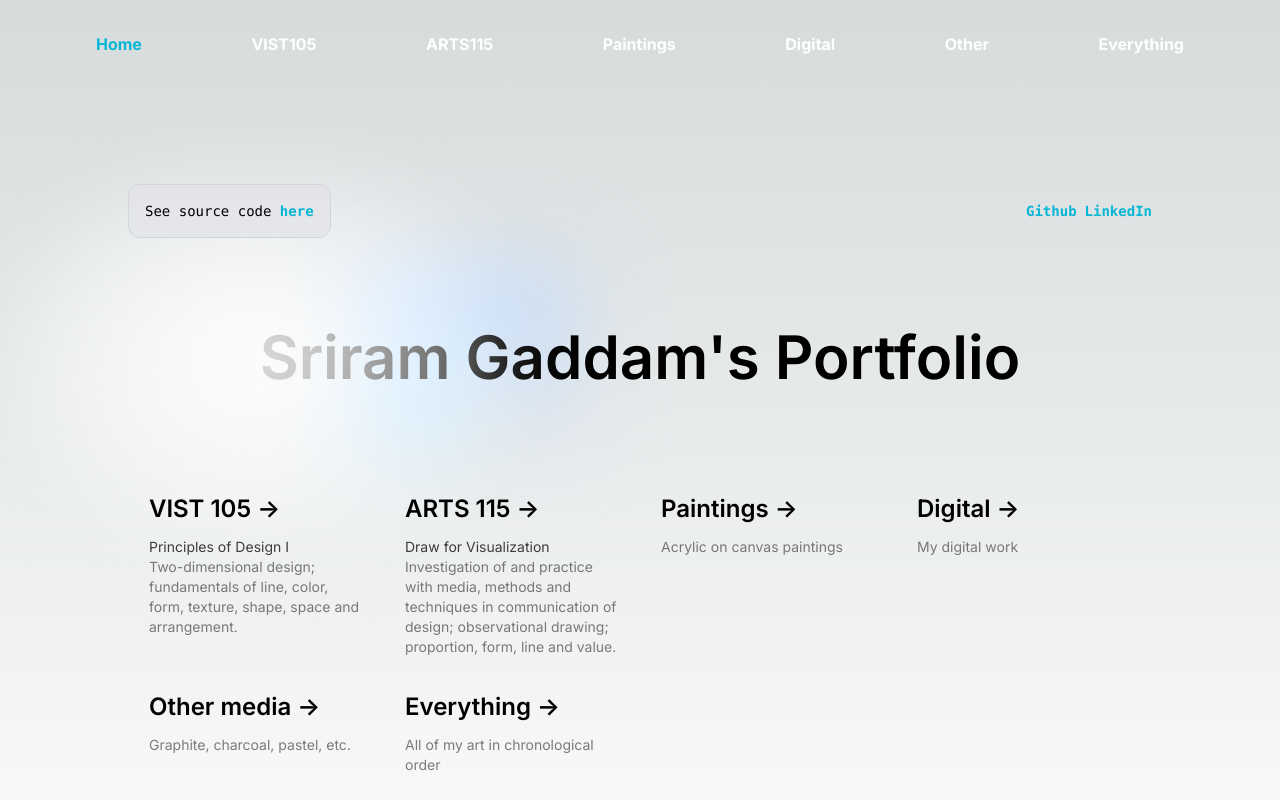
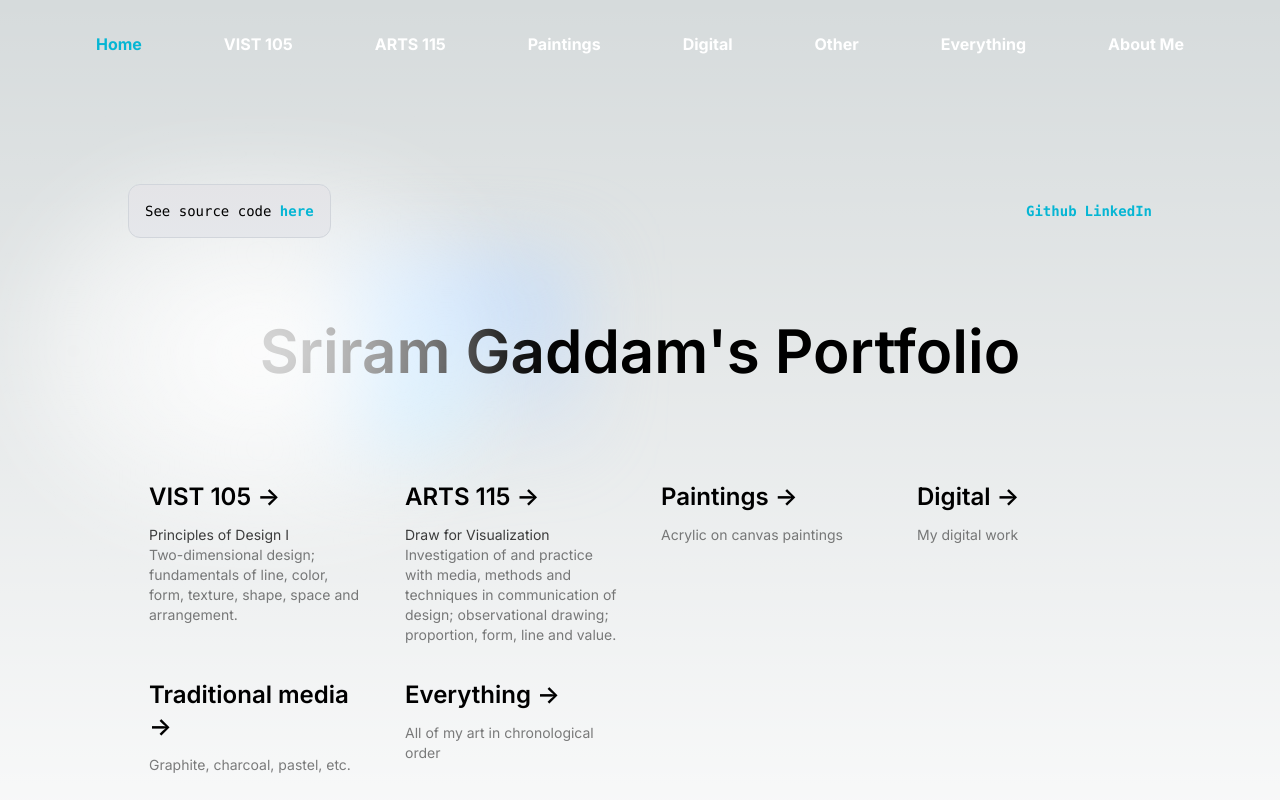
Before and after one commit to SriramGaddam5/portfolio, a Next.js app: page / in a window 1280 px wide. Shown: the top 800 px of the page. Built offline with nearby package versions, Linux system fonts and the light colour scheme.

Commit message:
add template pages

```diff
--- /dev/null
+++ b/src/app/About.js
@@ -0,0 +1,15 @@
+import Image from "next/image";
+import Link from "next/link";
+
+export default function About() {
+  return (
+    <main className="flex min-h-screen flex-col items-center justify-between p-24">
+      <h1 className={`text-6xl font-semibold`}>About Me</h1>
+      <p>
+        I like to create video games in Unity and have experience with Java, C#,
+        React, Python, and HTML/CSS. Aside from coding, I like to paint and play
+        the guitar.
+      </p>
+    </main>
+  );
+}
--- a/src/app/App.js
+++ b/src/app/App.js
@@ -7,7 +7,7 @@ import VIST105 from "/VIST105";
 import ARTS115 from "/ARTS115";
 import Paintings from "/Paintings";
 import Digital from "/Digital";
-import Other from "/Other";
+import Traditional from "/Traditional";
 import Everything from "/Everything";
 
 export default function App() {
@@ -20,7 +20,7 @@ export default function App() {
         <Route path="/ARTS115" element={<ARTS115 />} />
         <Route path="/Paintings" element={<Paintings />} />
         <Route path="/Digital" element={<Digital />} />
-        <Route path="/Other" element={<Other />} />
+        <Route path="/Traditional" element={<Traditional />} />
         <Route path="/Everything" element={<Everything />} />
       </Routes>
     </Router>
--- a/src/app/Digital.js
+++ b/src/app/Digital.js
@@ -0,0 +1,10 @@
+import Image from "next/image";
+import Link from "next/link";
+
+export default function Digital() {
+  return (
+    <main className="flex min-h-screen flex-col items-center justify-between p-24">
+      <h1 className={`text-6xl font-semibold`}>Digital</h1>
+    </main>
+  );
+}
--- a/src/app/Header.js
+++ b/src/app/Navbar.js
@@ -1,16 +1,16 @@
 import Link from "next/link";
 
-export default function Header() {
+export default function Navbar() {
   return (
     <div class="flex items-center justify-between px-24 py-8">
       <Link className={`text-cyan-500 font-bold`} href="/">
         Home
       </Link>
       <Link className={`text-white font-bold`} href="/VIST105">
-        VIST105
+        VIST 105
       </Link>
       <Link className={`text-white font-bold`} href="/ARST115">
-        ARTS115
+        ARTS 115
       </Link>
       <Link className={`text-white font-bold`} href="/Paintings">
         Paintings
@@ -24,6 +24,9 @@ export default function Header() {
       <Link className={`text-white font-bold`} href="/Everything">
         Everything
       </Link>
+      <Link className={`text-white font-bold`} href="/About">
+        About Me
+      </Link>
     </div>
   );
 }
--- a/src/app/Paintings.js
+++ b/src/app/Paintings.js
@@ -0,0 +1,10 @@
+import Image from "next/image";
+import Link from "next/link";
+
+export default function Paintings() {
+  return (
+    <main className="flex min-h-screen flex-col items-center justify-between p-24">
+      <h1 className={`text-6xl font-semibold`}>Paintings</h1>
+    </main>
+  );
+}
--- /dev/null
+++ b/src/app/Traditional.js
@@ -0,0 +1,10 @@
+import Image from "next/image";
+import Link from "next/link";
+
+export default function Traditional() {
+  return (
+    <main className="flex min-h-screen flex-col items-center justify-between p-24">
+      <h1 className={`text-6xl font-semibold`}>Traditional</h1>
+    </main>
+  );
+}
--- a/src/app/VIST105.js
+++ b/src/app/VIST105.js
@@ -0,0 +1,10 @@
+import Image from "next/image";
+import Link from "next/link";
+
+export default function VIST105() {
+  return (
+    <main className="flex min-h-screen flex-col items-center justify-between p-24">
+      <h1 className={`text-6xl font-semibold`}>VIST 105</h1>
+    </main>
+  );
+}
--- /dev/null
+++ b/src/app/components/imageCard.js
@@ -0,0 +1,3 @@
+export default function imageCard() {
+  return <div className="">{/* <img src= /> */}</div>;
+}
--- a/src/app/layout.js
+++ b/src/app/layout.js
@@ -1,6 +1,6 @@
 import { Inter } from "next/font/google";
 import "./globals.css";
-import Header from "./Header";
+import Navbar from "./Navbar";
 import Footer from "./Footer";
 
 const inter = Inter({ subsets: ["latin"] });
@@ -14,7 +14,7 @@ export default function RootLayout({ children }) {
   return (
     <html lang="en">
       <body className={inter.className}>
-        <Header />
+        <Navbar />
         {children}
         <Footer />
       </body>
--- a/src/app/page.js
+++ b/src/app/page.js
@@ -35,7 +35,7 @@ export default function Home() {
 
       <div className="mb-32 grid text-center lg:max-w-5xl lg:w-full lg:mb-0 lg:grid-cols-4 lg:text-left">
         <a
-          href="https://nextjs.org/docs?utm_source=create-next-app&utm_medium=appdir-template&utm_campaign=create-next-app"
+          href="/VIST105"
           className="group rounded-lg border border-transparent px-5 py-4 transition-colors hover:border-gray-300 hover:bg-gray-100 hover:dark:border-neutral-700 hover:dark:bg-neutral-800/30"
           target="_blank"
           rel="noopener noreferrer">
@@ -55,7 +55,7 @@ export default function Home() {
         </a>
 
         <a
-          href="https://nextjs.org/learn?utm_source=create-next-app&utm_medium=appdir-template-tw&utm_campaign=create-next-app"
+          href="/ARTS115"
           className="group rounded-lg border border-transparent px-5 py-4 transition-colors hover:border-gray-300 hover:bg-gray-100 hover:dark:border-neutral-700 hover:dark:bg-neutral-800 hover:dark:bg-opacity-30"
           target="_blank"
           rel="noopener noreferrer">
@@ -76,7 +76,7 @@ export default function Home() {
         </a>
 
         <a
-          href="https://vercel.com/templates?framework=next.js&utm_source=create-next-app&utm_medium=appdir-template&utm_campaign=create-next-app"
+          href="/Paintings"
           className="group rounded-lg border border-transparent px-5 py-4 transition-colors hover:border-gray-300 hover:bg-gray-100 hover:dark:border-neutral-700 hover:dark:bg-neutral-800/30"
           target="_blank"
           rel="noopener noreferrer">
@@ -92,7 +92,7 @@ export default function Home() {
         </a>
 
         <a
-          href="https://vercel.com/templates?framework=next.js&utm_source=create-next-app&utm_medium=appdir-template&utm_campaign=create-next-app"
+          href="/Digital"
           className="group rounded-lg border border-transparent px-5 py-4 transition-colors hover:border-gray-300 hover:bg-gray-100 hover:dark:border-neutral-700 hover:dark:bg-neutral-800/30"
           target="_blank"
           rel="noopener noreferrer">
@@ -108,12 +108,12 @@ export default function Home() {
         </a>
 
         <a
-          href="https://vercel.com/templates?framework=next.js&utm_source=create-next-app&utm_medium=appdir-template&utm_campaign=create-next-app"
+          href="/traditional"
           className="group rounded-lg border border-transparent px-5 py-4 transition-colors hover:border-gray-300 hover:bg-gray-100 hover:dark:border-neutral-700 hover:dark:bg-neutral-800/30"
           target="_blank"
           rel="noopener noreferrer">
           <h2 className={`mb-3 text-2xl font-semibold`}>
-            Other media{" "}
+            Traditional media{" "}
             <span className="inline-block transition-transform group-hover:translate-x-1 motion-reduce:transform-none">
               -&gt;
             </span>
@@ -124,7 +124,7 @@ export default function Home() {
         </a>
 
         <a
-          href="https://vercel.com/new?utm_source=create-next-app&utm_medium=appdir-template&utm_campaign=create-next-app"
+          href="/everything"
           className="group rounded-lg border border-transparent px-5 py-4 transition-colors hover:border-gray-300 hover:bg-gray-100 hover:dark:border-neutral-700 hover:dark:bg-neutral-800/30"
           target="_blank"
           rel="noopener noreferrer">
```
